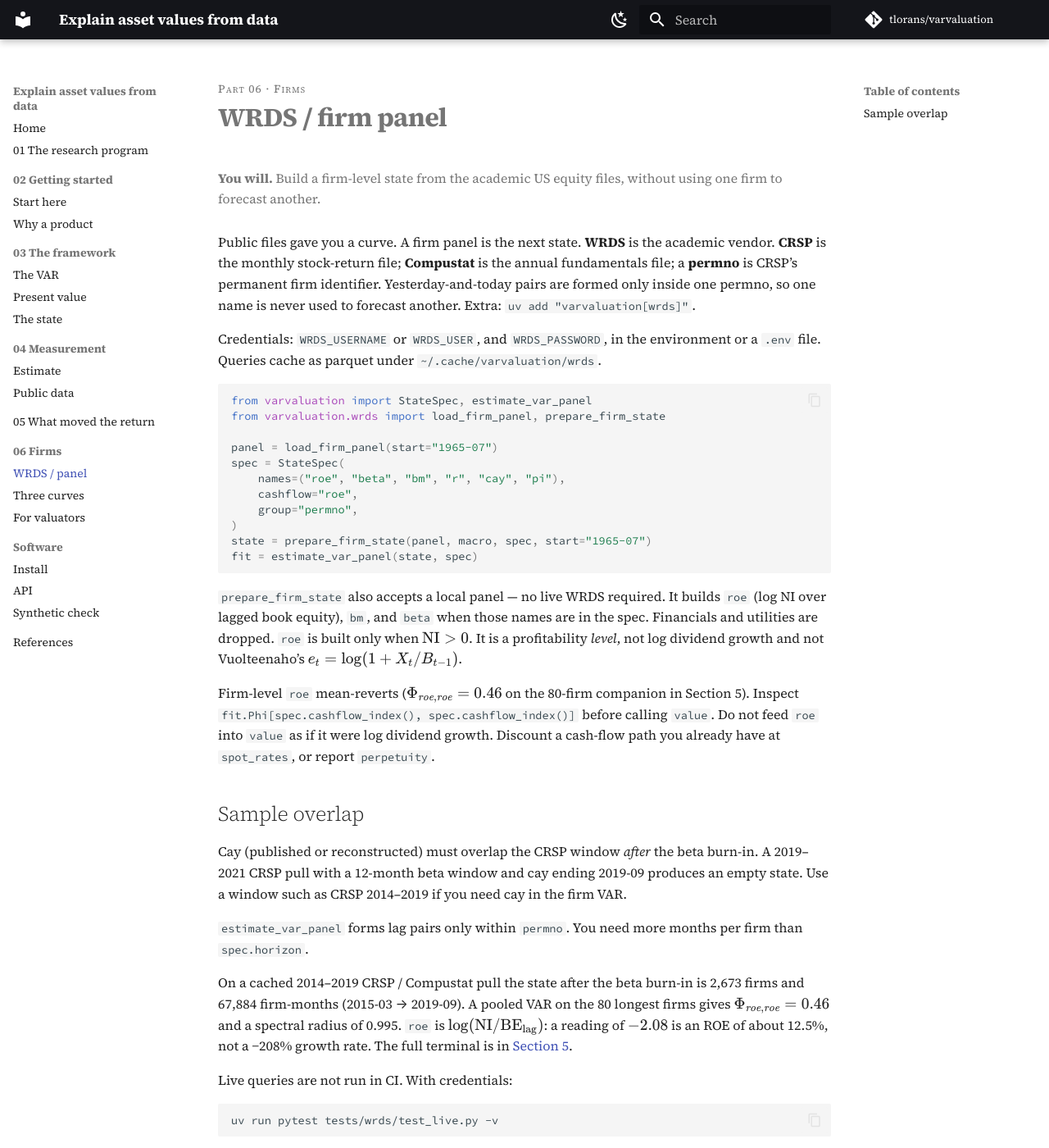
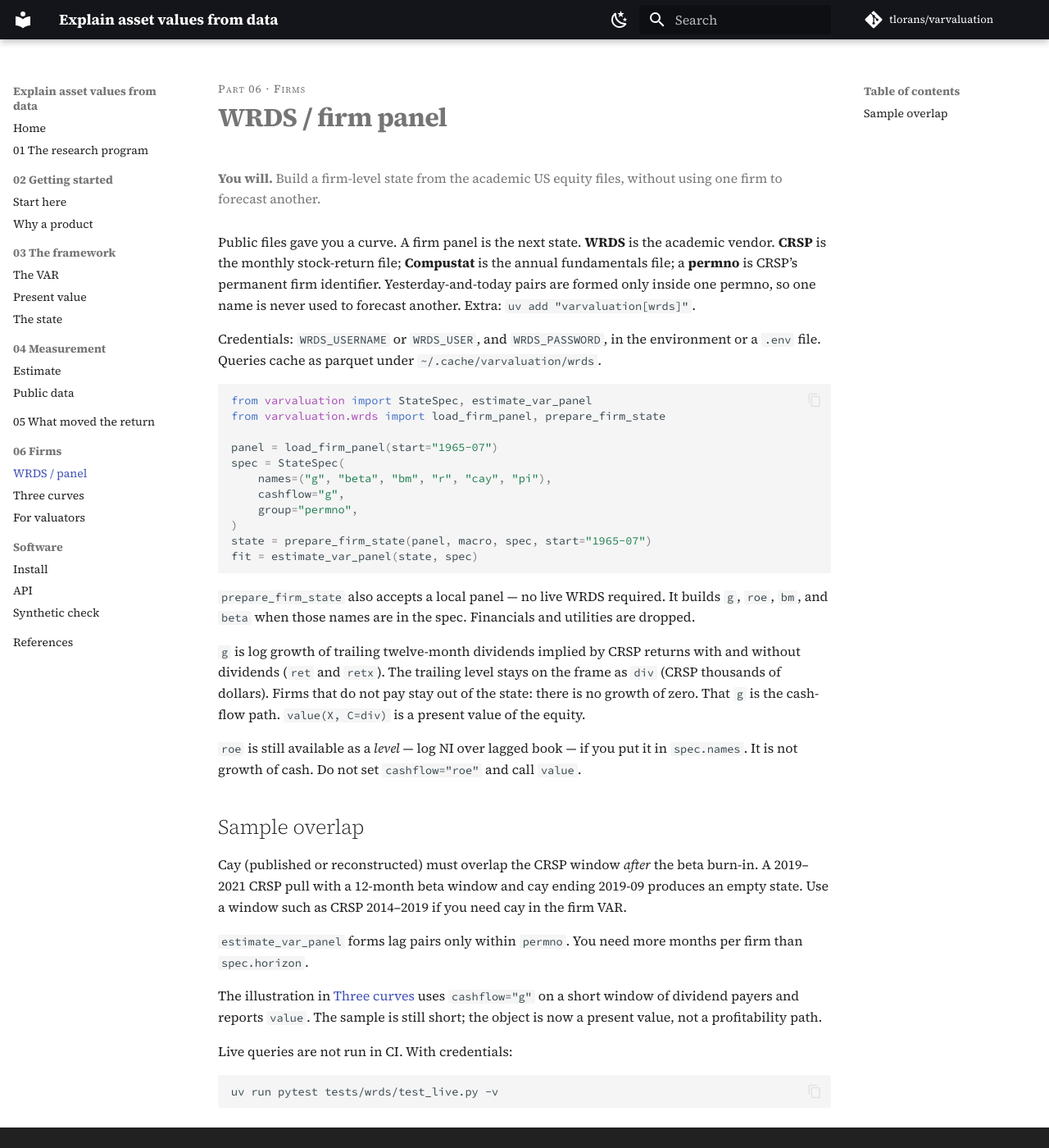
Before and after one commit to tlorans/varvaluation, an MkDocs documentation site: the page built from docs/guide/wrds.md, in a window 1280 px wide and 1400 px high. Shown: the whole window at 82% size. Built offline with MkDocs 1.6.1 and Material for MkDocs 9.7.7, drawn with Linux system fonts in a browser that asks for light colours; comment, search, counter and statistics services are not loaded.

Commit message:
feat: firm dividend growth as the cash-flow slot so value is a present value

````diff
--- a/docs/guide/wrds.md
+++ b/docs/guide/wrds.md
@@ -19,22 +19,28 @@ from varvaluation.wrds import load_firm_panel, prepare_firm_state
 
 panel = load_firm_panel(start="1965-07")
 spec = StateSpec(
-    names=("roe", "beta", "bm", "r", "cay", "pi"),
-    cashflow="roe",
+    names=("g", "beta", "bm", "r", "cay", "pi"),
+    cashflow="g",
     group="permno",
 )
 state = prepare_firm_state(panel, macro, spec, start="1965-07")
 fit = estimate_var_panel(state, spec)
 ```
 
-`prepare_firm_state` also accepts a local panel — no live WRDS required. It builds `roe` (log NI over lagged book equity), `bm`, and `beta` when those names are in the spec. Financials and utilities are dropped. `roe` is built only when $\mathrm{NI}>0$. It is a profitability *level*, not log dividend growth and not Vuolteenaho’s $e_t=\log(1+X_t/B_{t-1})$.
+`prepare_firm_state` also accepts a local panel — no live WRDS required.
+It builds `g`, `roe`, `bm`, and `beta` when those names are in the
+spec. Financials and utilities are dropped.
 
-Firm-level `roe` mean-reverts ($\Phi_{\mathit{roe},\mathit{roe}}=0.46$
-on the 80-firm companion in Section 5). Inspect
-`fit.Phi[spec.cashflow_index(), spec.cashflow_index()]` before calling
-`value`. Do not feed `roe` into `value` as if it were log
-dividend growth. Discount a cash-flow path you already have at
-`spot_rates`, or report `perpetuity`.
+`g` is log growth of trailing twelve-month dividends implied by CRSP
+returns with and without dividends (`ret` and `retx`). The trailing
+level stays on the frame as `div` (CRSP thousands of dollars). Firms
+that do not pay stay out of the state: there is no growth of zero.
+That `g` is the cash-flow path. `value(X, C=div)` is a present value
+of the equity.
+
+`roe` is still available as a *level* — log NI over lagged book —
+if you put it in `spec.names`. It is not growth of cash. Do not set
+`cashflow="roe"` and call `value`.
 
 ## Sample overlap
 
@@ -42,13 +48,10 @@ Cay (published or reconstructed) must overlap the CRSP window *after* the beta b
 
 `estimate_var_panel` forms lag pairs only within `permno`. You need more months per firm than `spec.horizon`.
 
-On a cached 2014–2019 CRSP / Compustat pull the state after the beta
-burn-in is 2,673 firms and 67,884 firm-months (2015-03 → 2019-09). A
-pooled VAR on the 80 longest firms gives
-$\Phi_{\mathit{roe},\mathit{roe}}=0.46$ and a spectral radius of 0.995.
-`roe` is $\log(\mathrm{NI}/\mathrm{BE}_{\mathrm{lag}})$: a reading of
-$-2.08$ is an ROE of about 12.5%, not a −208% growth rate. The full
-terminal is in [Section 5](walkthrough.md).
+The illustration in [Three curves](walkthrough.md) uses `cashflow="g"`
+on a short window of dividend payers and reports `value`. The sample
+is still short; the object is now a present value, not a
+profitability path.
 
 Live queries are not run in CI. With credentials:
 
````
Also changed, not shown: README.md (+6 -4 lines), docs/guide/introduction.md (+3 -7 lines), docs/guide/program.md (+8 -6 lines), docs/guide/walkthrough.md (+19 -17 lines), 5 other files.
